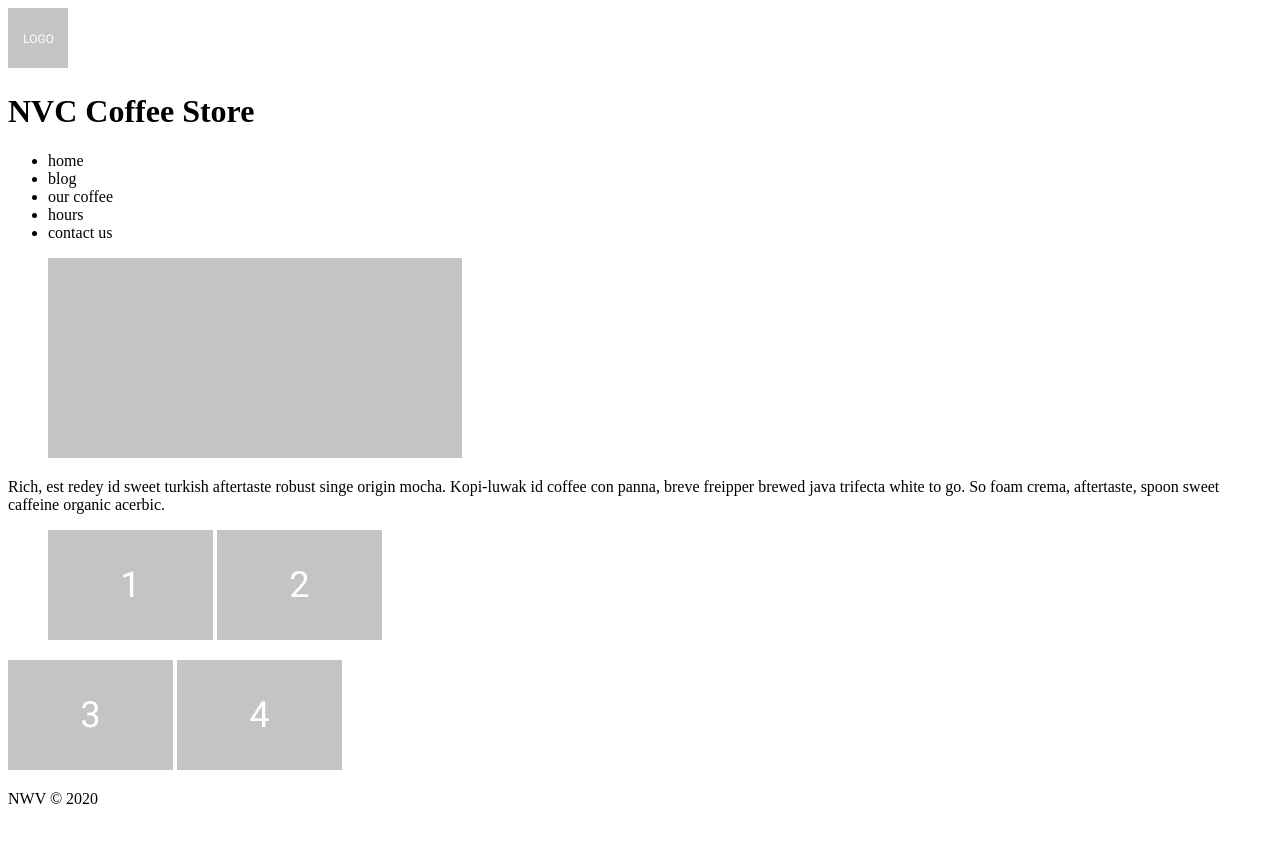
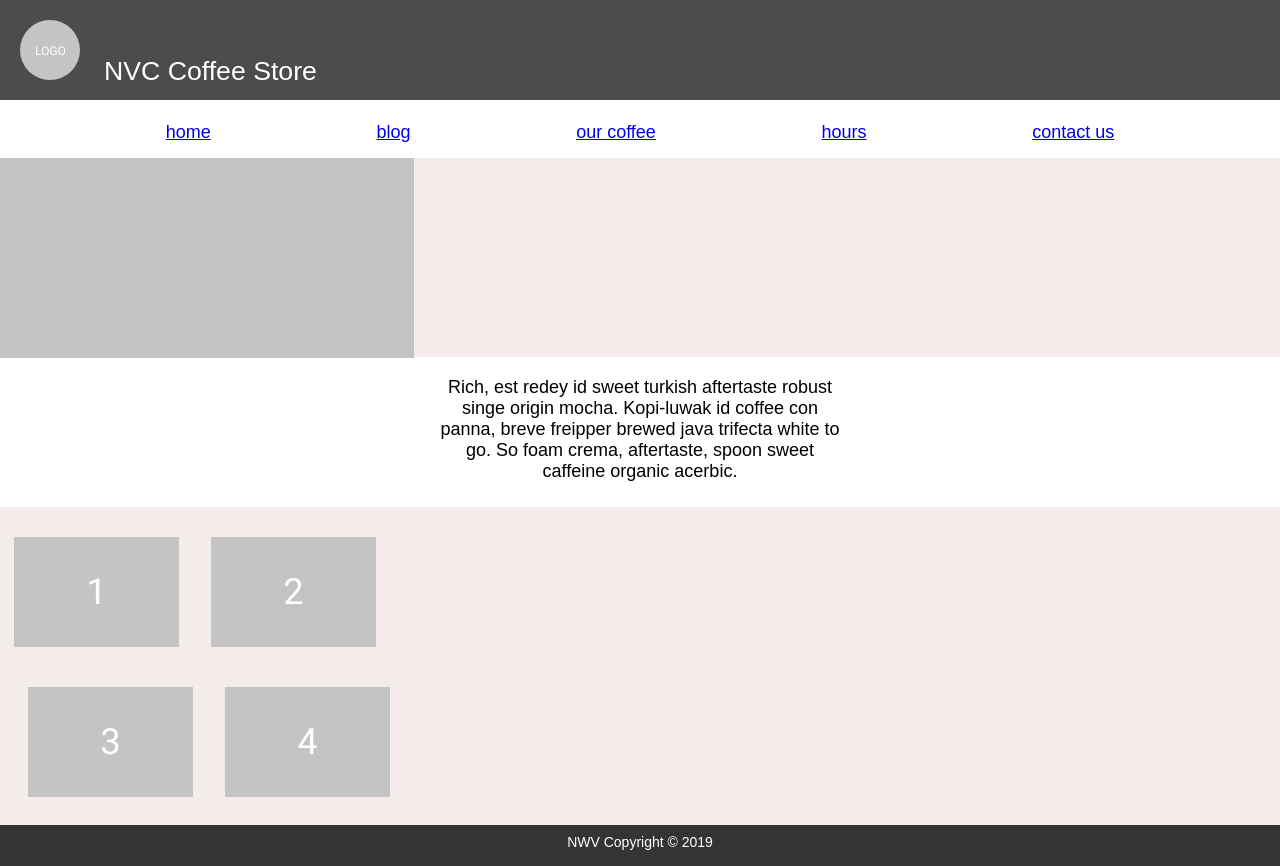
Before and after one commit to CLICK-SP3/web2_weektwo, a plain HTML site: page index.html in a window 1280 px wide. Before the commit the page ends 824 px from the top, so only its background shows below. Drawn offline with Linux system fonts and the light colour scheme.

Commit message:
confirming update
April 13, 2020

```diff
--- a/index.html
+++ b/index.html
@@ -3,54 +3,56 @@
 <head>
     <meta charset="UTF-8">
     <meta name="viewport" content="width=device-width, initial-scale=1.0">
-    <meta http-equiv="X-UA-Compatible" content="ie=edge">
-    <title>NWV Coffee Cafe</title>
+	<meta http-equiv="X-UA-Compatible" content="ie=edge">
+	<link rel="stylesheet" href="styles/main.css">
+	<title>NWV Coffee Cafe</title>
 </head>
 <body>
 	<main>
-		<header
-			<figure>
-					<img src= "assets/logo.png">
-			</figure>
+		<header class="top">
+			<div>
+				<img class="logo" src= "assets/logo.png">
+				<h1 class="title">NVC Coffee Store</h1>
+			</div>
+		</header>
 
-			<h1>NVC Coffee Store</h1>
+		<nav>
+			<ul class="list">
+				<li><a href="#">home</a></li>
+				<li><a href="#">blog</a></li>
+				<li><a href="#">our coffee</a></li>
+				<li><a href="#">hours</a></li>
+				<li><a href="#">contact us</a></li>
+			</ul>
+		</nav>
+				<div>
+					<img class="hero" src="assets/hero1.png">
+				</div>
 
-			<nav>
-				<ul>
-					<li>home</li>
-					<li>blog</li>
-					<li>our coffee</li>
-					<li>hours</li>
-					<li>contact us</li>
-				</ul>
-			</nav>
-		</header>
-				<figure>
-					<img src="assets/hero1.png">
-				</figure>
-
-			<p>Rich, est redey id sweet turkish aftertaste robust singe origin mocha. Kopi-luwak id coffee con panna, breve freipper brewed java trifecta white to go. So foam crema, aftertaste, spoon sweet caffeine organic acerbic.
+			<p class="text">Rich, est redey id sweet turkish aftertaste robust<br>
+				 singe origin mocha. Kopi-luwak id coffee con<br>
+				 panna, breve freipper brewed java trifecta white to<br>
+				 go. So foam crema, aftertaste, spoon sweet<br>
+				  caffeine organic acerbic.
 
             </p>
 
 		<section>
-			<article>
-				<figure>
-					<img src="assets/image-1.png">
-					<img src="assets/image-2.png">
-			</figure>
-			</article>
+			<div>
+				<img  class="box" src="assets/image-1.png">
+				<img  class="box" src="assets/image-2.png">
+			</div>
 		</section>
 		<section>
-			<article>
-				<img src="assets/image-3.png">
-				<img src="assets/image-4.png">
-			</article>
+			<div class="box">
+				<img  class="box" src="assets/image-3.png">
+				<img  class="box" src="assets/image-4.png">
+		</div>
 		</section>
 
 	</main>
     	<footer>
-			<p>NWV &#169; 2020 </p>
+			<p class="white">NWV Copyright &#169; 2019 </p>
 		</footer>
 </body>
 </html>
--- a/main.css
+++ /dev/null
@@ -1 +0,0 @@
-@charset "UTF-8";
--- a/styles/main.css
+++ b/styles/main.css
@@ -1,64 +1,84 @@
-@charset "UTF-8";
-*{
-    box-sizing: border-box;
-    background-color: #5a5a5a;
+body	{
+	background-color:#f3eceb;
+	margin: 0;
+	padding: 0;
 	}
 
-#container	{
-			width:1280px;
-			height:800px;
-			margin:0 auto;
-			}
+h1	{
+	margin: 0;
+	padding-bottom: 18px;
+	display: inline-block;
+	}
+header	{
+	widows: 414px;
+	height:100px;
+	margin-bottom: 0px;
+	background-color: #4e4b4b;
+	}
+nav	{
+	text-decoration: none;
+	background-color: white;
+	font-size: 18px;
+	padding-top: 4px;
+	color: black;
+	text-align: center;
+	height:54px;
+	font-family: Arial, Helvetica, sans-serif;
+	}
+p 	{
+	color: black;
+}
+footer	{
+	font-size: 14px;
+	padding: .05em;
+	background-color:  #343434;
+	text-align: center;
+	height:40px;
+	font-family: Arial, Helvetica, sans-serif;
+	}
+ul	{
+	text-decoration: none;
+	}
 
-#topbox1    {
-			font-family: "serif";
-			width:100%;
-			background-image: url("assets/top_banner_index.png");
-			background-repeat: no-repeat;
-			height:100
-				px;
-			margin-bottom: 20px;
-			}
+	.box	{
+	margin: 12px 14px;
+	}
+.hero	{
+	width: 414px;
+	height: 200px;
+	margin-bottom: -5px;
+	}
+.list {
+	list-style-type: none;
+	padding: 0;
+	display: flex;
+	justify-content: space-evenly;
+	}
+.logo	{
+	border-radius: 50%;
+	margin-top: 20px;
+	margin-left: 20px;
+	margin-right: 20px;
+	font-size: 8px;
+	}
+.title {
+	color: white;
+	font-family: sans-serif;
+	font-weight: 300;
+	font-size: 20pt;
+	}
+.text	{
+	background-color: white;
+	font-size: 18px;
+	margin-top: 0px;
+	padding-top: 20px;
+	color: black;
+	text-align: center;
+	height:130px;
+	font-family: Arial, Helvetica, sans-serif;
+	}
+.white	{
+	color: white;
+	margin: 8px;
 
-#navbutton	{
-			font-family: Arial, "sans-serif";
-			font-size:1.1em;
-			padding-top:40px;
-			text-align:right;
-			color: #FAFAFA;
-			margin-right: 30px;
-			}
-
-
-
-h1			{
-			font-family:"serif";
-
-			}
-
-
-header		{
-			width:100%;
-			height:100px;
-			margin-bottom: 0px;
-			}
-
-
-
-body        {
-			background-image:url("assets/pattern_05.gif");
-			image-repeat:repeat;
-			width: 100%;
-			height:100%;
-			}
-
-footer		{
-			width:100%;
-			font-size: 15px;
-			background-color:#000066;
-			text-align: center;
-			padding-top: 15px;
-			margin-top:20px;
-			height:125px;
-			clear:both;
-			}
+	}
```
Also changed, not shown: 2 other files.
